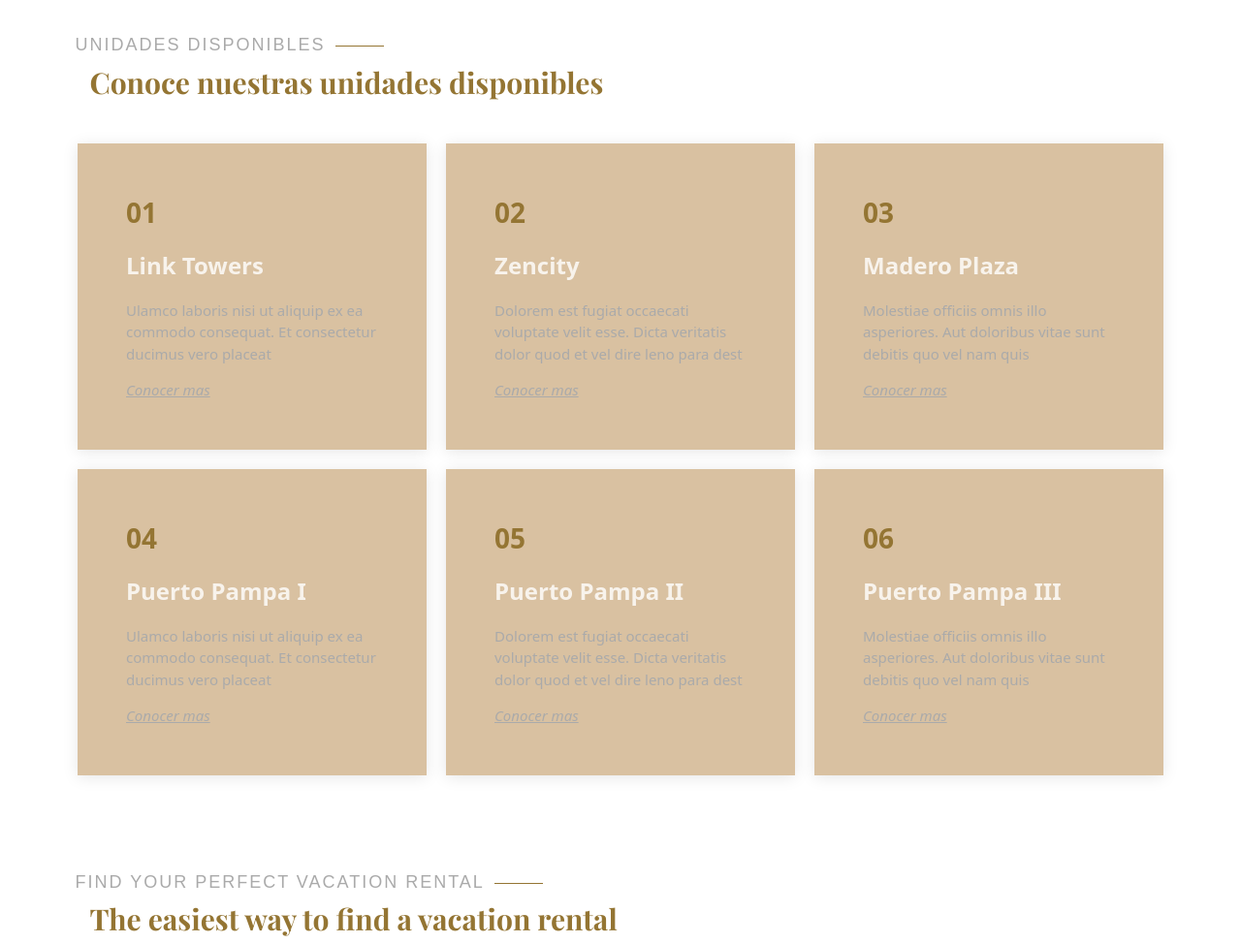
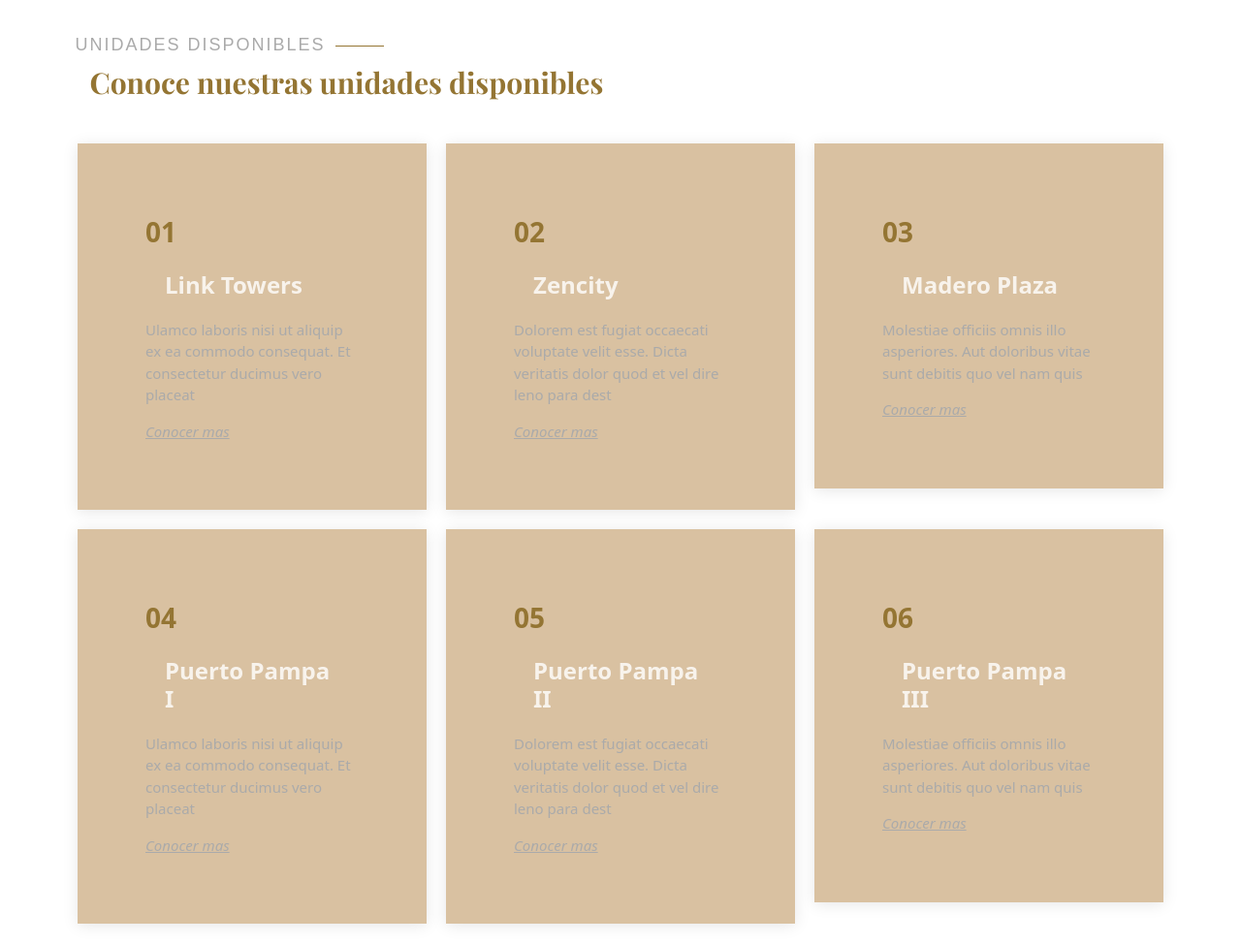
Before and after one commit to giani-rossi/DW-Proy-Rossi-master, a website: page index.html in a window 1280 px wide. Shown: the part 1420-2394 px from the top of the page at 97% size. Drawn offline with nearby package versions, Linux system fonts and the light colour scheme; a web font is replaced by a local one.

Commit message:
unidades styling

```diff
--- a/estilos.scss
+++ b/estilos.scss
@@ -599,7 +599,7 @@ a:visited {
   --------------------------------------------------------------*/
 
 .departamentos .box {
-  padding: 50px 50px;
+  padding: 70px 70px;
   box-shadow: 0px 2px 15px rgba(0, 0, 0, 0.1);
   transition: all ease-in-out 0.3s;
   background: $bloquesunidades;
@@ -617,7 +617,7 @@ a:visited {
 
   font-weight: 600;
   padding: 0;
-  margin: 20px 0;
+  margin: 20px;
   color: rgba(255, 255, 255, 0.8);
 }
 
@@ -637,7 +637,7 @@ a:visited {
 
 .departamentos .box:hover {
   background: #947533;
-  padding: 50px;
+
   box-shadow: 10px 15px 30px rgba(0, 0, 0, 0.18);
 }
 
--- a/unidades.scss
+++ b/unidades.scss
@@ -71,7 +71,7 @@ $font-family: "Share Tech Mono", monospace;
 
 
 .departamentos .box {
-    padding: 50px 50px;
+    padding: 70px 70px;
     box-shadow: 0px 2px 15px rgba(0, 0, 0, 0.1);
     transition: all ease-in-out 0.3s;
     background: $bloquesunidades;
@@ -89,7 +89,7 @@ $font-family: "Share Tech Mono", monospace;
 
     font-weight: 600;
     padding: 0;
-    margin: 20px 0;
+    margin: 20px;
     color: rgba(255, 255, 255, 0.8);
   }
 
@@ -109,7 +109,7 @@ $font-family: "Share Tech Mono", monospace;
 
   .departamentos .box:hover {
     background: #947533;
-    padding: 50px;
+
     box-shadow: 10px 15px 30px rgba(0, 0, 0, 0.18);
   }
 
@@ -128,4 +128,5 @@ $font-family: "Share Tech Mono", monospace;
   }
 
   .section-title p {
-    @include titulosMarrones; }
+    @include titulosMarrones;
+  }
```
Also changed, not shown: linktowers.html (+1 -1 lines), estilos.css, unidades.css, 1 other file.
